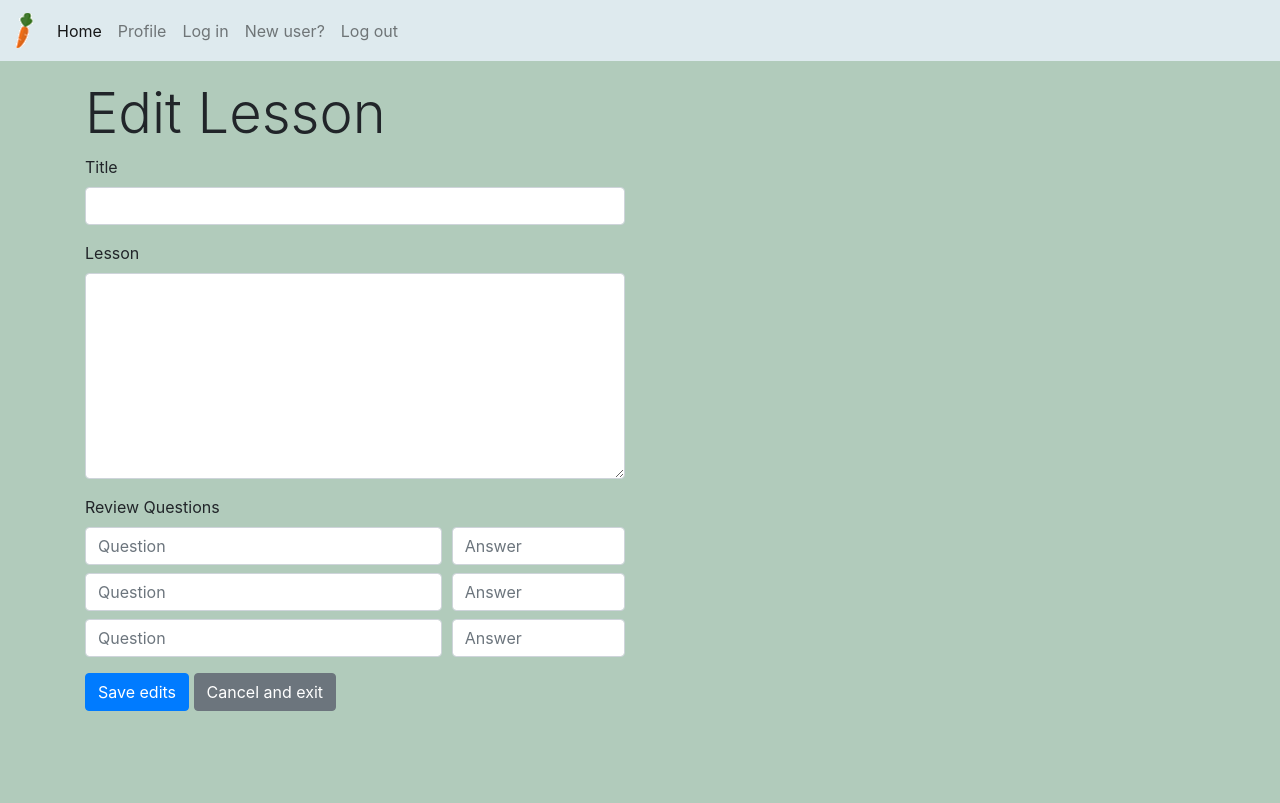
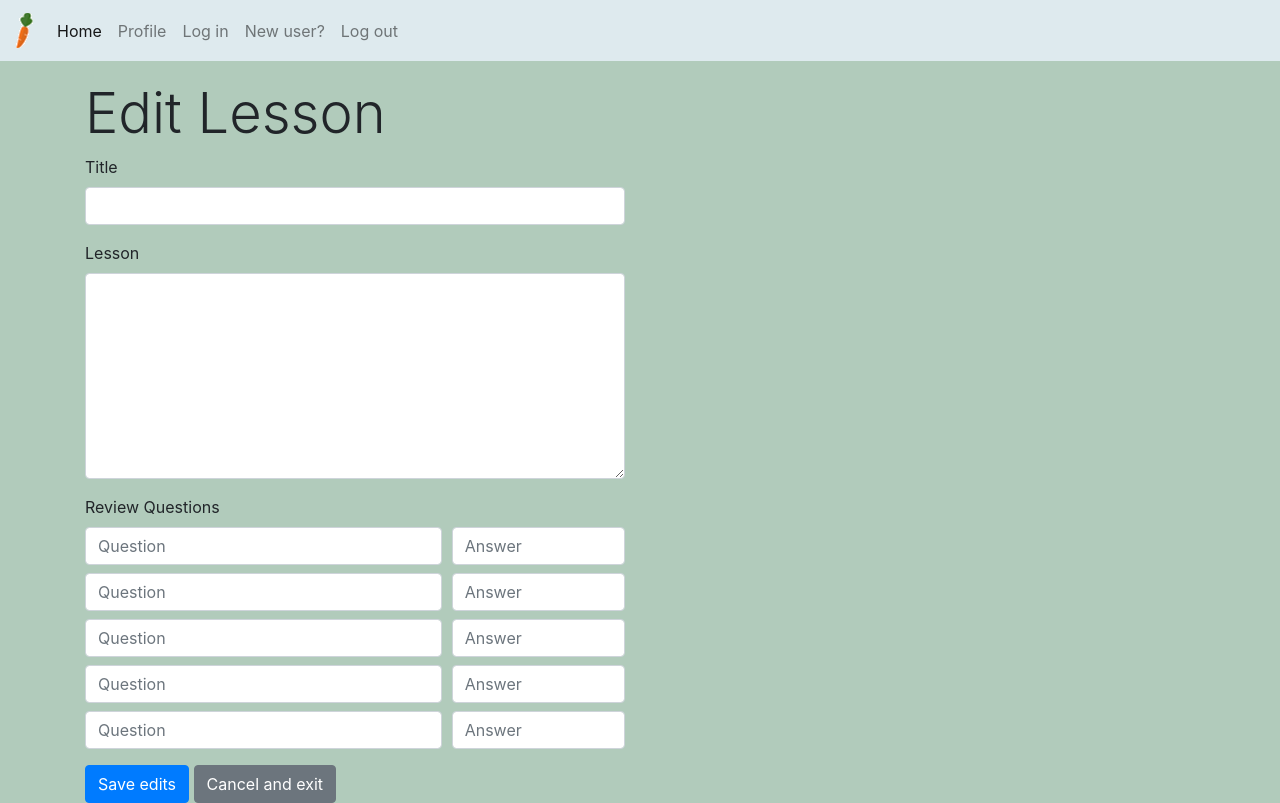
Before and after one commit to dmjz/studious, a Django app: template lessons/templates/edit.html in a window 1280 px wide. Before the commit the page ends 711 px from the top, so only its background shows below. Run offline with Django 3.2, Linux system fonts and the light colour scheme; the template is opened without the code that fills it, so the values that code supplies are empty; some libraries are stand-ins or nearby versions.

Commit message:
Change examples in edit lesson page to question/answer inputs

```diff
--- a/lessons/templates/edit.html
+++ b/lessons/templates/edit.html
@@ -41,11 +41,12 @@
 
             <label for="review-group">Review Questions</label>
             <div id="review-group" class="form-group">
+                {% for i in '01234'|make_list %}
                 <div class="form-row mb-2">
                     <div class="col-sm-8">
                         <input
-                            id="question-1"
-                            name="question-1"
+                            id="question-{{ i }}"
+                            name="question-{{ i }}"
                             type="text"
                             class="form-control"
                             placeholder="Question"
@@ -53,54 +54,15 @@
                     </div>
                     <div class="col-sm-4">
                         <input
-                            id="answer-1"
-                            name="answer-1"
+                            id="answer-{{ i }}"
+                            name="answer-{{ i }}"
                             type="text"
                             class="form-control"
                             placeholder="Answer"
                         >
                     </div>
                 </div>
-                <div class="form-row mb-2">
-                    <div class="col-sm-8">
-                        <input
-                            id="question-2"
-                            name="question-2"
-                            type="text"
-                            class="form-control"
-                            placeholder="Question"
-                        >
-                    </div>
-                    <div class="col-sm-4">
-                        <input
-                            id="answer-2"
-                            name="answer-2"
-                            type="text"
-                            class="form-control"
-                            placeholder="Answer"
-                        >
-                    </div>
-                </div>
-                <div class="form-row mb-2">
-                    <div class="col-sm-8">
-                        <input
-                            id="question-3"
-                            name="question-3"
-                            type="text"
-                            class="form-control"
-                            placeholder="Question"
-                        >
-                    </div>
-                    <div class="col-sm-4">
-                        <input
-                            id="answer-3"
-                            name="answer-3"
-                            type="text"
-                            class="form-control"
-                            placeholder="Answer"
-                        >
-                    </div>
-                </div>
+                {% endfor %}
             </div>
 
             <!-- Edit-related buttons -->
@@ -114,9 +76,9 @@
 
     <div class="col-sm-6">
         <!-- Containers to for text, HTML parsed from edit form -->
-        <h4 name="title-target" class="display-4"></h4>
-        <div id="preview-target" class="container-fluid color-2">
-        </div>
+        <h4 id="title-target" class="display-4"></h4>
+        <div id="preview-target" class="container-fluid color-2"></div>
+        <div id="examples-target" class="container-fluid color-2"></div>
     </div>
 </div>
 {% endblock %}
--- a/lessons/views.py
+++ b/lessons/views.py
@@ -13,7 +13,8 @@ def get_validated_lesson_data(request):
 
     examples = []
     for k, v in request.POST.items():
-        if 'question' in k:
+        # Only use non-empty questions and answers
+        if 'question' in k and v:
             qid = k.split('-')[-1]
             question = v
             answer = request.POST.get(f'answer-{ qid }')
--- a/static/lib/edit_lesson.js
+++ b/static/lib/edit_lesson.js
@@ -1,4 +1,5 @@
 $( document ).ready(function() {
+
     // Title writer
     var titleSourceElement  = $("#titleFormInput"),
         titleDestElement    = $("#title-target");
@@ -8,7 +9,7 @@ $( document ).ready(function() {
         titleDestElement.text(titleText);
     };
     titleSourceElement.keyup(updateTitle);
-    updateTitle()
+    updateTitle();
 
     // Markdown conversion
     var markdownSourceElement   = $("#fullLessonFormTextarea"),
@@ -29,4 +30,34 @@ $( document ).ready(function() {
     };
     markdownSourceElement.keyup(convertMarkdown);
     convertMarkdown();
+
+    // Examples writer
+    //
+    // Note: hard-coded max of 10 review questions will be read here
+    // This can be easily extended by just increasing the max to N
+    // where N = max review questions per lesson.
+    //
+    var examplesSourceElement   = $("#review-group"),
+        examplesDestElement     = $("#examples-target");
+    parseExamples = function() {
+        examplesTexts = [];
+        for (let i = 0; i < 10; i++) {
+            var q   = $("#question-" + String(i)).val(),
+                a   = $("#answer-" + String(i)).val();
+            if (q || a) { examplesTexts.push({'q': q, 'a': a}); }
+        }
+        console.log(examplesTexts)
+        s = ""
+        for (let i = 0; i < examplesTexts.length; i++) {
+            ex = examplesTexts[i]
+            s += "<p><em>Q: </em>" + ex['q'] + "  -- <em>A: </em>" + ex['a'] + "</p>\n";
+        }
+        return s;
+    };
+    updateExamples = function(e) {
+        examplesHtml = parseExamples();
+        examplesDestElement.html(examplesHtml);
+    };
+    examplesSourceElement.keyup(updateExamples);
+    updateExamples();
 });
```
